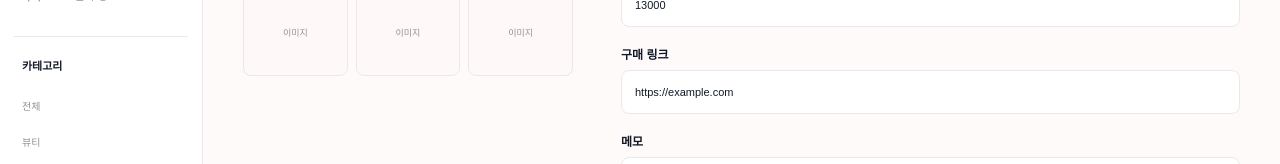
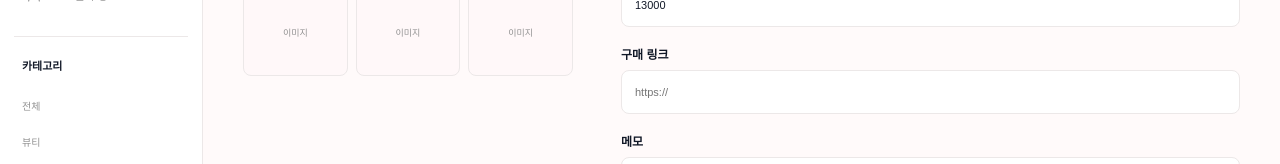
Before and after one commit to seongyeon-dev/Dearly, a React (Vite) app in the folder frontend/: page /wishlist/1 in a window 1280 px wide. Shown: the part 514-678 px from the top of the page. Built offline with nearby package versions, Linux system fonts and the light colour scheme.

Commit message:
feat: add product purchase and deletion logic

```diff
--- a/frontend/src/pages/ProductDetail/ProductDetail.tsx
+++ b/frontend/src/pages/ProductDetail/ProductDetail.tsx
@@ -1,12 +1,19 @@
-import { useState } from "react";
+import { useEffect, useState } from "react";
 import { ArrowLeft } from "lucide-react";
-import { useNavigate } from "react-router-dom";
+import { useNavigate, useParams } from "react-router-dom";
 
 import ProductImages from "./ProductImages/ProductImages";
 import ProductInfo from "./ProductInfo/ProductInfo";
 import PurchaseModal, {
   type PurchaseData,
 } from "../../components/PurchaseModal/PurchaseModal";
+
+import {
+  getPurchases,
+  savePurchase,
+  deletePurchase,
+} from "../../utils/purchaseStorage";
+
 import "./ProductDetail.css";
 
 type ProductStatus = "WANT" | "CONSIDERING" | "BOUGHT";
@@ -18,44 +25,102 @@ export type ProductDetails = {
   memo: string;
 };
 
-const initialDetails: ProductDetails = {
-  plannedDate: "2026-10-15",
-  expectedPrice: "13000",
-  purchaseLink: "https://example.com",
-  memo: "색이 생각보다 예쁘고 요즘 제일 자주 손이 가는 틴트. 세일하면 바로 사야지!",
-};
-
-const STORAGE_KEY = "dearly-product-detail-1";
-
 type StoredProduct = {
   details: ProductDetails;
   status: ProductStatus;
   purchaseData: PurchaseData | null;
 };
 
-const initialProduct: StoredProduct = {
-  details: initialDetails,
-  status: "WANT",
-  purchaseData: null,
+type ProductItem = {
+  id: number;
+  name: string;
+  price: number;
+  category: string;
 };
 
-function loadProduct(): StoredProduct {
+const products: ProductItem[] = [
+  {
+    id: 1,
+    name: "롬앤 쥬시래스팅 틴트",
+    price: 13000,
+    category: "뷰티",
+  },
+  {
+    id: 2,
+    name: "에스트라 아토베리어 크림",
+    price: 32000,
+    category: "뷰티",
+  },
+  {
+    id: 3,
+    name: "나이키 에어포스 1",
+    price: 139000,
+    category: "패션",
+  },
+  {
+    id: 4,
+    name: "클리오 킬커버 쿠션",
+    price: 32000,
+    category: "뷰티",
+  },
+  {
+    id: 5,
+    name: "무인양품 테이블 조명",
+    price: 59000,
+    category: "라이프스타일",
+  },
+  {
+    id: 6,
+    name: "폴로 케이블 니트",
+    price: 169000,
+    category: "패션",
+  },
+];
+
+function createInitialProduct(id: number, price: number): StoredProduct {
+  return {
+    details: {
+      plannedDate: id === 1 ? "2026-10-15" : "",
+      expectedPrice: String(price),
+      purchaseLink: "",
+      memo:
+        id === 1
+          ? "색이 생각보다 예쁘고 요즘 제일 자주 손이 가는 틴트. 세일하면 바로 사야지!"
+          : "",
+    },
+    status: "WANT",
+    purchaseData: null,
+  };
+}
+
+function loadProduct(id: number, price: number): StoredProduct {
+  const initialProduct = createInitialProduct(id, price);
+
   try {
-    const saved = localStorage.getItem(STORAGE_KEY);
+    const saved = localStorage.getItem(`dearly-product-detail-${id}`);
 
     if (!saved) {
       return initialProduct;
     }
 
-    const parsed = JSON.parse(saved) as StoredProduct;
+    const parsed = JSON.parse(saved) as Partial<StoredProduct>;
 
     if (!parsed.details || !parsed.status) {
       return initialProduct;
     }
 
+    const validStatus =
+      parsed.status === "WANT" ||
+      parsed.status === "CONSIDERING" ||
+      parsed.status === "BOUGHT";
+
+    if (!validStatus) {
+      return initialProduct;
+    }
+
     return {
       details: {
-        ...initialDetails,
+        ...initialProduct.details,
         ...parsed.details,
       },
       status: parsed.status,
@@ -66,20 +131,106 @@ function loadProduct(): StoredProduct {
   }
 }
 
+function getDeletedProductIds(): number[] {
+  try {
+    const saved = localStorage.getItem("dearly-deleted-products");
+
+    if (!saved) {
+      return [];
+    }
+
+    const parsed: unknown = JSON.parse(saved);
+
+    if (!Array.isArray(parsed)) {
+      return [];
+    }
+
+    return parsed.filter(
+      (id): id is number => typeof id === "number" && Number.isInteger(id),
+    );
+  } catch {
+    return [];
+  }
+}
+
 function ProductDetail() {
   const navigate = useNavigate();
 
-  const [product, setProduct] = useState<StoredProduct>(loadProduct);
+  const { wishId } = useParams<{ wishId: string }>();
+
+  const productId = Number(wishId);
+
+  const deletedProductIds = getDeletedProductIds();
+
+  const productInfo = products.find(
+    (item) => item.id === productId && !deletedProductIds.includes(item.id),
+  );
+
+  const [product, setProduct] = useState<StoredProduct>(() =>
+    loadProduct(productId, productInfo?.price ?? 0),
+  );
+
   const [details, setDetails] = useState<ProductDetails>(product.details);
+
   const [isPurchaseModalOpen, setIsPurchaseModalOpen] = useState(false);
 
-  const saveProduct = (nextProduct: StoredProduct) => {
+  useEffect(() => {
+    if (!productInfo) {
+      return;
+    }
+
+    const loadedProduct = loadProduct(productInfo.id, productInfo.price);
+
+    setProduct(loadedProduct);
+    setDetails(loadedProduct.details);
+    setIsPurchaseModalOpen(false);
+  }, [productId, productInfo]);
+
+  useEffect(() => {
+    if (!productInfo || product.status !== "BOUGHT" || !product.purchaseData) {
+      return;
+    }
+
+    const alreadySaved = getPurchases().some(
+      (purchase) => purchase.wishId === productInfo.id,
+    );
+
+    if (alreadySaved) {
+      return;
+    }
+
+    const success = savePurchase({
+      wishId: productInfo.id,
+      name: productInfo.name,
+      category: productInfo.category,
+      amount: product.purchaseData.amount,
+      date: product.purchaseData.date,
+      store: product.purchaseData.store,
+      memo: product.purchaseData.memo,
+    });
+
+    if (!success) {
+      console.error("구매 기록 저장에 실패했습니다.");
+    }
+  }, [product, productInfo]);
+
+  const saveProduct = (nextProduct: StoredProduct): boolean => {
+    if (!productInfo) {
+      return false;
+    }
+
     try {
-      localStorage.setItem(STORAGE_KEY, JSON.stringify(nextProduct));
+      localStorage.setItem(
+        `dearly-product-detail-${productInfo.id}`,
+        JSON.stringify(nextProduct),
+      );
+
       setProduct(nextProduct);
+
       return true;
     } catch {
       alert("저장에 실패했습니다. 브라우저 저장 공간을 확인해 주세요.");
+
       return false;
     }
   };
@@ -105,13 +256,16 @@ function ProductDetail() {
         }
       } catch {
         alert("구매 링크는 http:// 또는 https://로 시작해야 합니다.");
+
         return;
       }
     }
 
     const updatedProduct: StoredProduct = {
       ...product,
-      details: { ...details },
+      details: {
+        ...details,
+      },
     };
 
     if (saveProduct(updatedProduct)) {
@@ -120,9 +274,37 @@ function ProductDetail() {
   };
 
   const handleStatusChange = (nextStatus: ProductStatus) => {
+    if (!productInfo) {
+      return;
+    }
+
     if (nextStatus === "BOUGHT" && !product.purchaseData) {
       setIsPurchaseModalOpen(true);
       return;
+    }
+
+    if (nextStatus !== "BOUGHT") {
+      const deleted = deletePurchase(productInfo.id);
+
+      if (!deleted) {
+        alert("구매 기록 변경에 실패했습니다.");
+        return;
+      }
+    } else if (product.purchaseData) {
+      const saved = savePurchase({
+        wishId: productInfo.id,
+        name: productInfo.name,
+        category: productInfo.category,
+        amount: product.purchaseData.amount,
+        date: product.purchaseData.date,
+        store: product.purchaseData.store,
+        memo: product.purchaseData.memo,
+      });
+
+      if (!saved) {
+        alert("구매 기록 저장에 실패했습니다.");
+        return;
+      }
     }
 
     saveProduct({
@@ -132,6 +314,25 @@ function ProductDetail() {
   };
 
   const handlePurchaseSave = (data: PurchaseData) => {
+    if (!productInfo) {
+      return;
+    }
+
+    const saved = savePurchase({
+      wishId: productInfo.id,
+      name: productInfo.name,
+      category: productInfo.category,
+      amount: data.amount,
+      date: data.date,
+      store: data.store,
+      memo: data.memo,
+    });
+
+    if (!saved) {
+      alert("구매 기록 저장에 실패했습니다.");
+      return;
+    }
+
     const updatedProduct: StoredProduct = {
       ...product,
       status: "BOUGHT",
@@ -140,22 +341,69 @@ function ProductDetail() {
 
     if (saveProduct(updatedProduct)) {
       setIsPurchaseModalOpen(false);
+    } else {
+      deletePurchase(productInfo.id);
     }
   };
 
   const handleDelete = () => {
+    if (!productInfo) {
+      return;
+    }
+
     const confirmed = window.confirm("정말 이 상품을 삭제하시겠습니까?");
 
-    if (!confirmed) return;
+    if (!confirmed) {
+      return;
+    }
 
     try {
-      localStorage.removeItem(STORAGE_KEY);
+      const previousDeletedIds = getDeletedProductIds();
+
+      const updatedDeletedIds = [
+        ...new Set([...previousDeletedIds, productInfo.id]),
+      ];
+
+      localStorage.setItem(
+        "dearly-deleted-products",
+        JSON.stringify(updatedDeletedIds),
+      );
+
+      const deleted = deletePurchase(productInfo.id);
+
+      if (!deleted) {
+        localStorage.setItem(
+          "dearly-deleted-products",
+          JSON.stringify(previousDeletedIds),
+        );
+
+        alert("구매 기록 삭제에 실패했습니다.");
+        return;
+      }
+
+      localStorage.removeItem(`dearly-product-detail-${productInfo.id}`);
+
       alert("상품이 삭제되었습니다.");
+
       navigate("/wishlist");
     } catch {
       alert("상품 삭제에 실패했습니다. 다시 시도해 주세요.");
     }
   };
+
+  if (!productInfo) {
+    return (
+      <main className="product-detail">
+        <div className="detail-container">
+          <h1>상품을 찾을 수 없습니다.</h1>
+
+          <button type="button" onClick={() => navigate("/wishlist")}>
+            위시리스트로 돌아가기
+          </button>
+        </div>
+      </main>
+    );
+  }
 
   return (
     <main className="product-detail">
@@ -167,6 +415,7 @@ function ProductDetail() {
             onClick={() => navigate("/wishlist")}
           >
             <ArrowLeft size={18} strokeWidth={1.7} />
+
             <span>위시리스트로 돌아가기</span>
           </button>
 
@@ -193,6 +442,9 @@ function ProductDetail() {
           <ProductImages />
 
           <ProductInfo
+            name={productInfo.name}
+            price={productInfo.price}
+            category={productInfo.category}
             status={product.status}
             onStatusChange={handleStatusChange}
             purchaseData={product.purchaseData}
@@ -204,8 +456,8 @@ function ProductDetail() {
 
       <PurchaseModal
         isOpen={isPurchaseModalOpen}
-        productName="롬앤 쥬시래스팅 틴트"
-        productPrice={13000}
+        productName={productInfo.name}
+        productPrice={productInfo.price}
         onClose={() => setIsPurchaseModalOpen(false)}
         onSave={handlePurchaseSave}
       />
```
